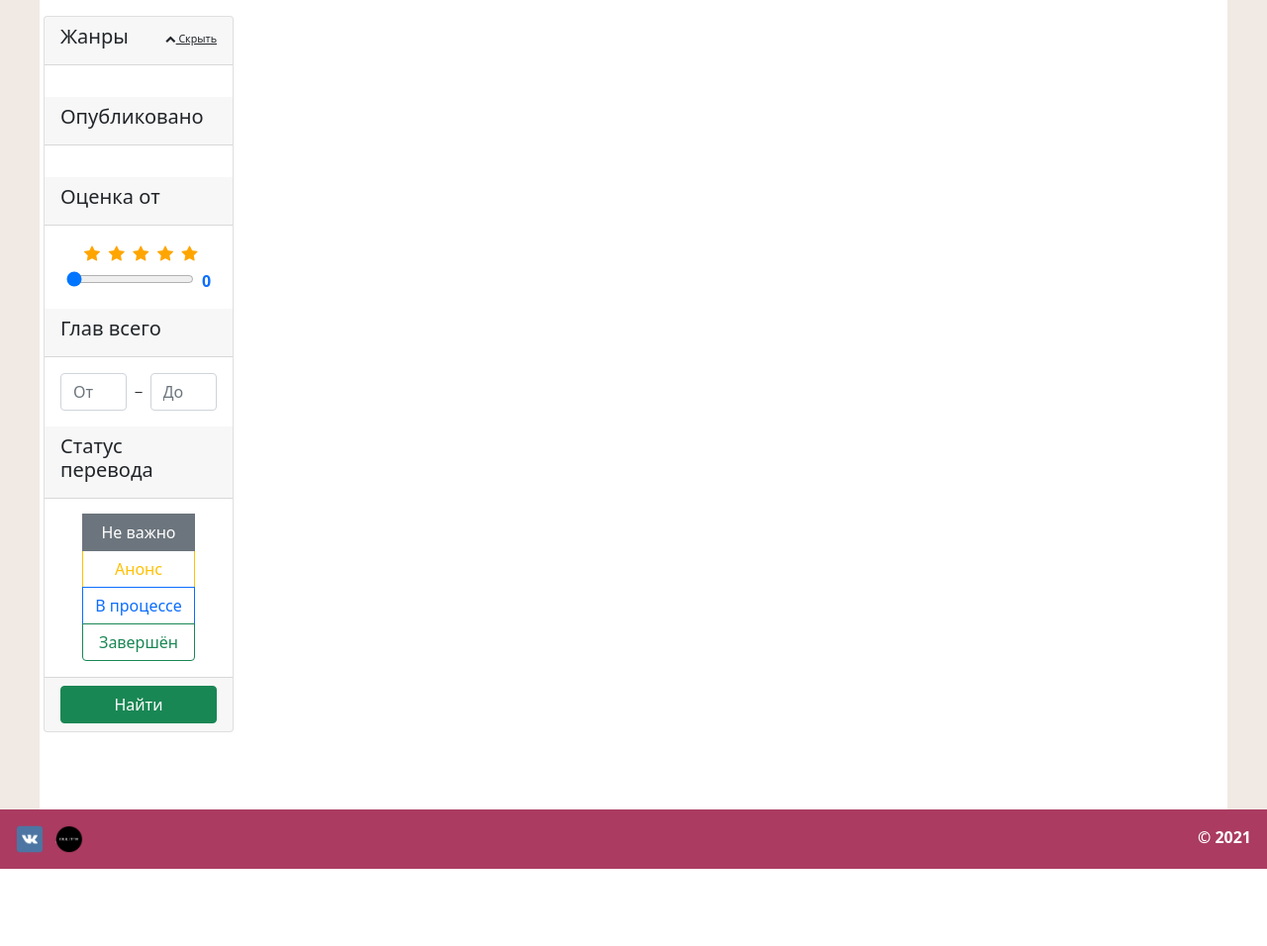
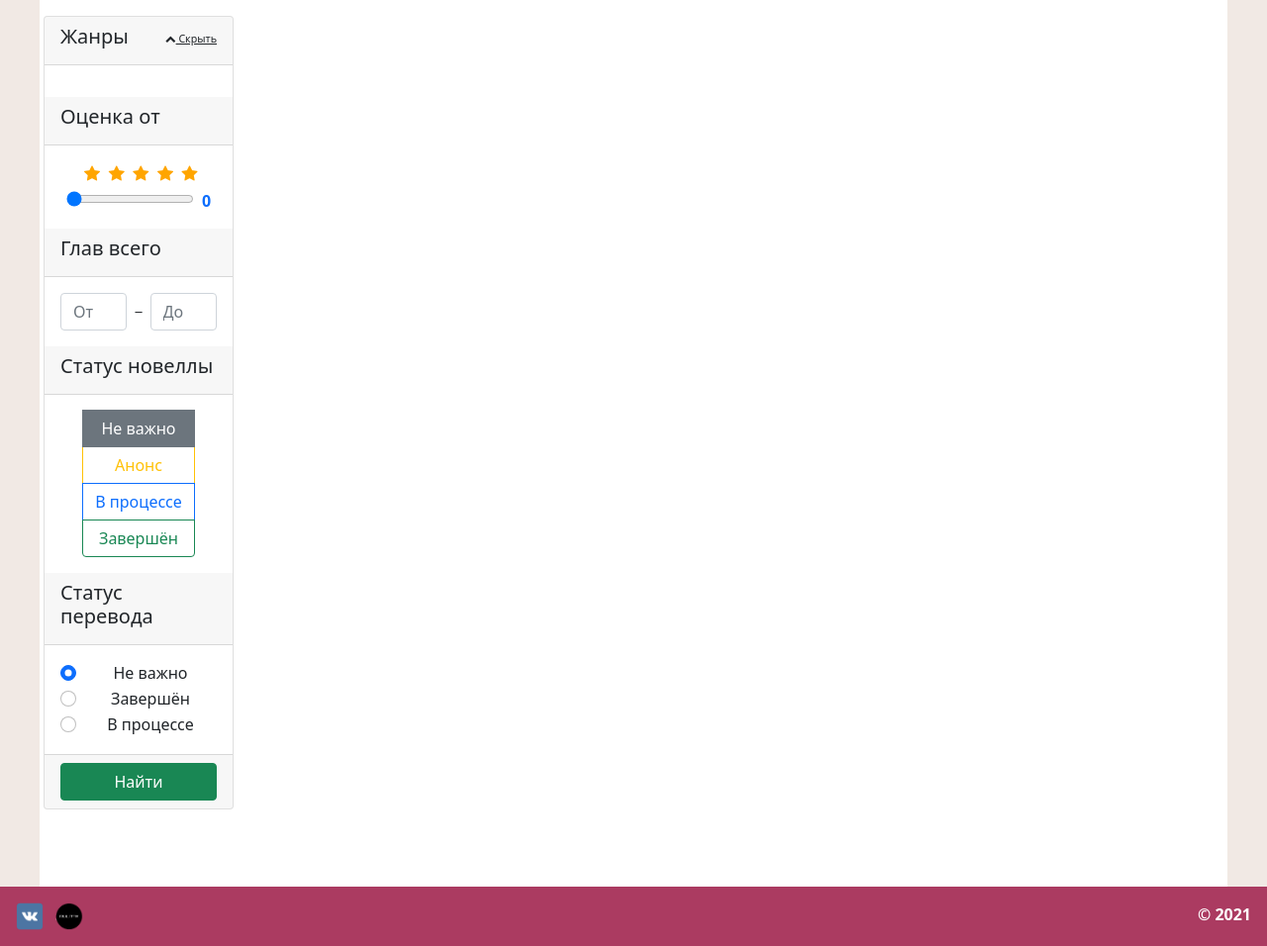
Before and after one commit to xOviwyRx/novells_site, a Django app: page /novells_list/ in a window 1280 px wide. Shown: the part 58-1014 px from the top of the page at 99% size. Before the commit the page ends 936 px from the top, so only its background shows below. Run offline with Django 3.2, Linux system fonts and the light colour scheme; data that the repository does not hold is empty; some libraries are stand-ins or nearby versions.

Commit message:
do some bred

```diff
--- a/novells_site/core/models.py
+++ b/novells_site/core/models.py
@@ -159,6 +159,7 @@ class Novell(models.Model):
     translator = models.CharField(max_length=128, verbose_name='Переводчик', default='Privereda1')
     publish = models.DateTimeField('Дата выхода', default=timezone.now)
     status = models.CharField('Статус', max_length=2, choices=STATUS, default=ANONS)
+    translate_status = models.BooleanField('Перевод завершён', default=False)
     important = models.BooleanField('Выбор редакции', default=False)
     created = models.DateTimeField('Опубликовано', auto_now_add=True)
     poster = models.ImageField('Постер', upload_to='novells_poster/')
--- a/novells_site/core/views.py
+++ b/novells_site/core/views.py
@@ -399,8 +399,9 @@ class JsonFilterNovellsView(ListView):
         rating = self.request.GET.get('rating')
         novell_status = self.request.GET.get('novell-trans-status')
         preset_query = Novell.objects.all()
+        translate_status = self.request.GET.get('translate-status')
 
-        print(novell_status)
+        print(translate_status)
 
         if chaptet_min:
             preset_query = preset_query.filter(chapter_count__gte=chaptet_min)
@@ -411,13 +412,16 @@ class JsonFilterNovellsView(ListView):
             preset_query = preset_query.filter(overall_rating__gte=upper_limit)
         if novell_status != 'None':
             preset_query = preset_query.filter(status=novell_status)
-
+        if translate_status == 'yes':
+            preset_query = preset_query.filter(translate_status=True)
+        if translate_status == 'no':
+            preset_query = preset_query.filter(translate_status=False)
 
         if genre_filter and year_filter and len(genre_filter) == 1:
             return preset_query.filter(publish__year__in=year_filter, genres__in=genre_filter).values("rus_title",
-                                                                                                        "overall_rating",
-                                                                                                        "slug",
-                                                                                                        "poster")
+                                                                                                      "overall_rating",
+                                                                                                      "slug",
+                                                                                                      "poster")
         elif len(genre_filter) > 1 and year_filter:
             genres_in_filter = [Genre.objects.get(id=i) for i in genre_filter]
             a = []
@@ -433,7 +437,8 @@ class JsonFilterNovellsView(ListView):
             a = []
             for i in preset_query.all():
                 if set(genres_in_filter) <= set(i.genres.all()):
-                    a.append({"rus_title": i.rus_title, "overall_rating": i.overall_rating, "slug": i.slug, "poster": str(i.poster.url).replace("media/","")})
+                    a.append({"rus_title": i.rus_title, "overall_rating": i.overall_rating, "slug": i.slug,
+                              "poster": str(i.poster.url).replace("media/", "")})
             return a
 
         elif not year_filter and not genre_filter:
--- a/novells_site/static/core/js/script.js
+++ b/novells_site/static/core/js/script.js
@@ -35,7 +35,7 @@ let html = '\
 {{#novells}}\
                             <div class="card d-flex col border-0 mt-1">\
                                 <div class="card-img-top">\
-                                    <a href="/{{ slug }}">\
+                                    <a href="/novell/{{ slug }}">\
                                      <div class="ratio-3х4 ratio">\
                                         <img src="/media/{{ poster }}" class="card-img-top rounded"\
                                              alt="{{ rus_title }}">\
--- a/novells_site/templates/core/novells_list.html
+++ b/novells_site/templates/core/novells_list.html
@@ -74,6 +74,7 @@
                                     </div> <!-- card-body.// -->
                                 </div>
 
+                                <!--
                                 <div class="card-header">
                                     <h5 class="title">Опубликовано </h5>
                                 </div>
@@ -86,9 +87,10 @@
                                             <span class="form-check-label">
 				                                {{ year.0 }}
 				                            </span>
-                                        </label> <!-- form-check.// -->
+                                        </label>
                                     {% endfor %}
-                                </div> <!-- card-body.// -->
+                                </div>
+-->
 
                                 <div class="card-header">
                                     <h5 class="title">Оценка от</h5>
@@ -104,7 +106,8 @@
                                     </div>
                                     <div class="d-flex justify-content-center">
 
-                                        <input id="slider11" class="border-0" value="0" name="rating" type="range" min="0"
+                                        <input id="slider11" class="border-0" value="0" name="rating" type="range"
+                                               min="0"
                                                max="5"/>
 
                                         <span class="font-weight-bold text-primary ml-2 mt-1 valueSpan"></span>
@@ -132,11 +135,13 @@
 
 
                                 <div class="card-header">
-                                    <h5 class="title">Статус перевода</h5>
+                                    <h5 class="title">Статус новеллы</h5>
                                 </div>
                                 <div class="card-body text-center">
-                                    <div class="btn-group-vertical" role="group" aria-label="Basic radio toggle button group">
-                                        <input type="radio" class="btn-check" name="novell-trans-status" value="None" id="btnradio0"
+                                    <div class="btn-group-vertical" role="group"
+                                         aria-label="Basic radio toggle button group">
+                                        <input type="radio" class="btn-check" name="novell-trans-status" value="None"
+                                               id="btnradio0"
                                                autocomplete="off" checked>
                                         <label class="btn btn-outline-secondary" for="btnradio0">Не важно</label>
 
@@ -145,17 +150,48 @@
                                                autocomplete="off" value="AN">
                                         <label class="btn btn-outline-warning" for="btnradio1">Анонс</label>
 
-                                        <input type="radio" class="btn-check" name="novell-trans-status" value="OG" id="btnradio2"
+                                        <input type="radio" class="btn-check" name="novell-trans-status" value="OG"
+                                               id="btnradio2"
                                                autocomplete="off">
                                         <label class="btn btn-outline-primary" for="btnradio2">В процессе</label>
 
-                                        <input type="radio" class="btn-check" name="novell-trans-status" value="CT" id="btnradio3"
+                                        <input type="radio" class="btn-check" name="novell-trans-status" value="CT"
+                                               id="btnradio3"
                                                autocomplete="off">
                                         <label class="btn btn-outline-success" for="btnradio3">Завершён</label>
 
                                     </div>
                                 </div> <!-- card-body.// -->
 
+                                <div class="card-header">
+                                    <h5 class="title">Статус перевода</h5>
+                                </div>
+                                <div class="card-body text-center">
+                                    <div class="form-check">
+                                        <input class="form-check-input" type="radio" name="translate-status"
+                                               id="flexRadioDefault1" value="None" checked>
+                                        <label class="form-check-label" for="flexRadioDefault1">
+                                            Не важно
+                                        </label>
+                                    </div>
+
+                                    <div class="form-check">
+                                        <input class="form-check-input" type="radio" value="yes" name="translate-status"
+                                               id="flexRadioDefault2">
+                                        <label class="form-check-label" for="flexRadioDefault2">
+                                            Завершён
+                                        </label>
+                                    </div>
+
+                                     <div class="form-check">
+                                        <input class="form-check-input" type="radio" value="no" name="translate-status"
+                                               id="flexRadioDefault3">
+                                        <label class="form-check-label" for="flexRadioDefault3">
+                                            В процессе
+                                        </label>
+                                    </div>
+
+                                </div>
 
                                 <div class="card-footer">
                                     <button type="submit" class="button btn btn-success btn-block">Найти</button>
```
